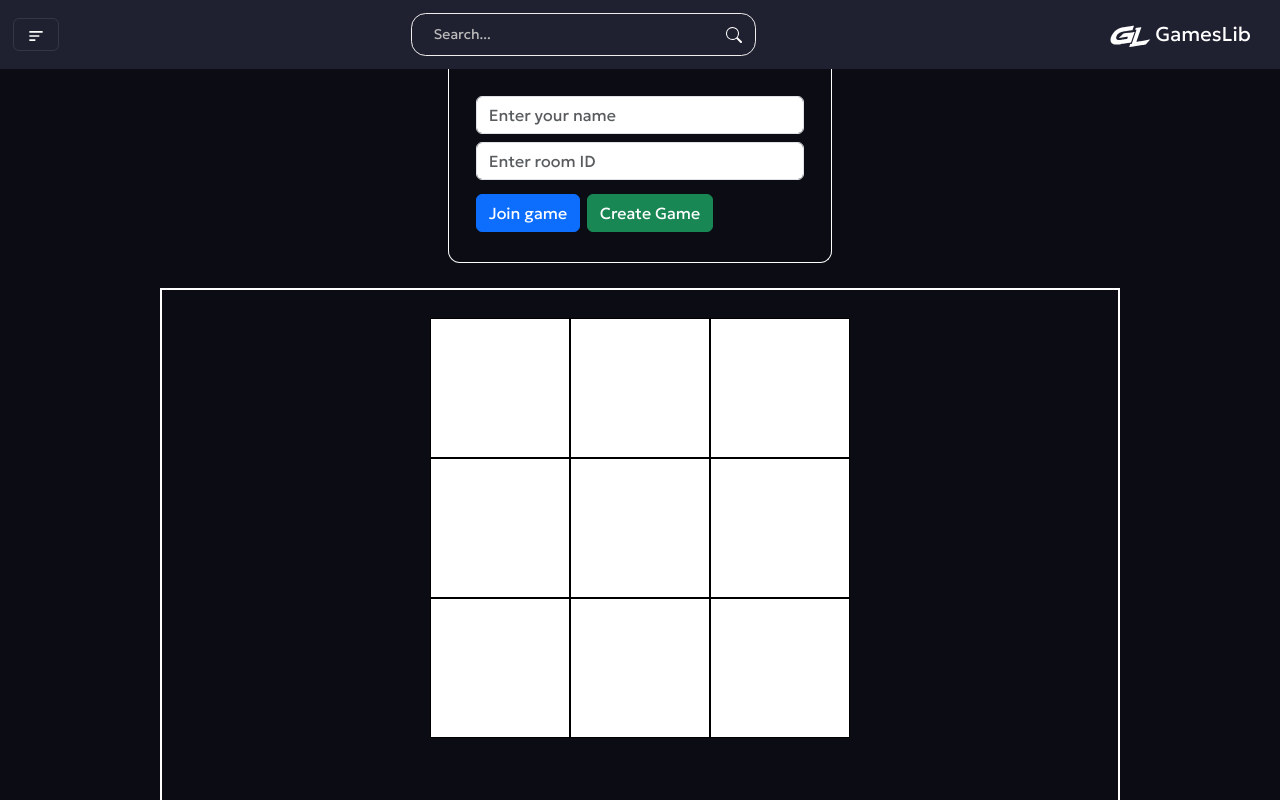
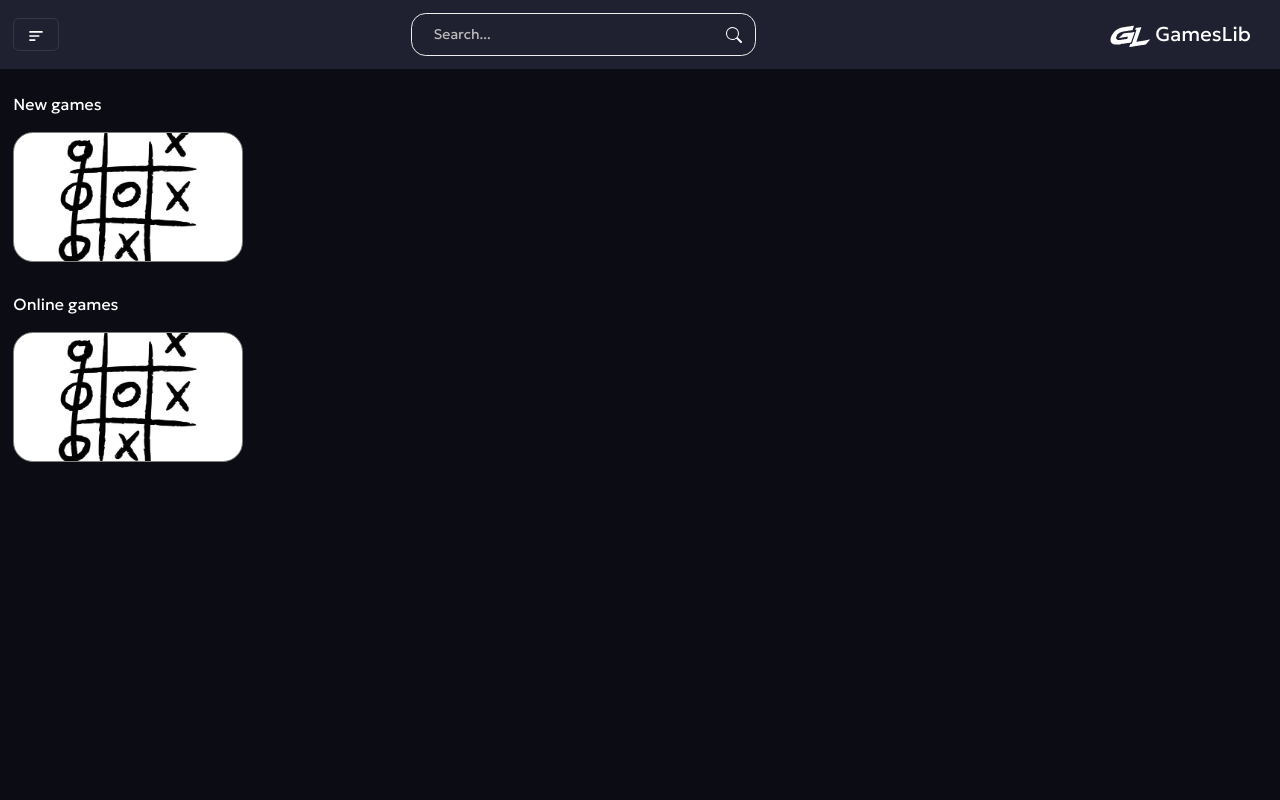
Before and after one commit to bekzod-fayzikuloff/games_lib, a React (Vite) app: page /games/xs-os in a window 1280 px wide. Shown: the top 800 px of the page. Built offline with nearby package versions, Linux system fonts and the light colour scheme; no server answers.

Commit message:
Change routing method

```diff
--- a/package.json
+++ b/package.json
@@ -3,6 +3,7 @@
   "private": true,
   "version": "0.0.0",
   "type": "module",
+  "homepage": ".",
   "scripts": {
     "dev": "vite",
     "build": "tsc && vite build",
--- a/src/App.tsx
+++ b/src/App.tsx
@@ -19,8 +19,8 @@
     <Routes>
 
       <Route path="/" element={<MainLayout isBurgerOpen={isBurgerOpen} setIsBurgerOpen={setIsBurgerOpen} setSearchTitle={setSearchTitle} />}>
-        <Route index element={<HomePage />} />
-        <Route path={"/games/xs-os"} element={<TicTacToePage />} />
+        <Route path="/" element={<HomePage />} />
+        <Route path="/games/xs-os" element={<TicTacToePage />} />
         <Route path="*" element={<NotFound />} />
       </Route>
 
--- a/src/main.tsx
+++ b/src/main.tsx
@@ -3,12 +3,12 @@
 import App from './App.tsx'
 import './index.css'
 import 'bootstrap/dist/css/bootstrap.min.css';
-import {BrowserRouter} from "react-router-dom";
+import {HashRouter} from "react-router-dom";
 
 ReactDOM.createRoot(document.getElementById('root') as HTMLElement).render(
   <React.StrictMode>
-    <BrowserRouter>
+    <HashRouter>
       <App />
-    </BrowserRouter>
+    </HashRouter>
   </React.StrictMode>,
 )
```
Also changed, not shown: .eslintrc.cjs (deleted), 1 other file (tests, documents, lock files or other folders).
